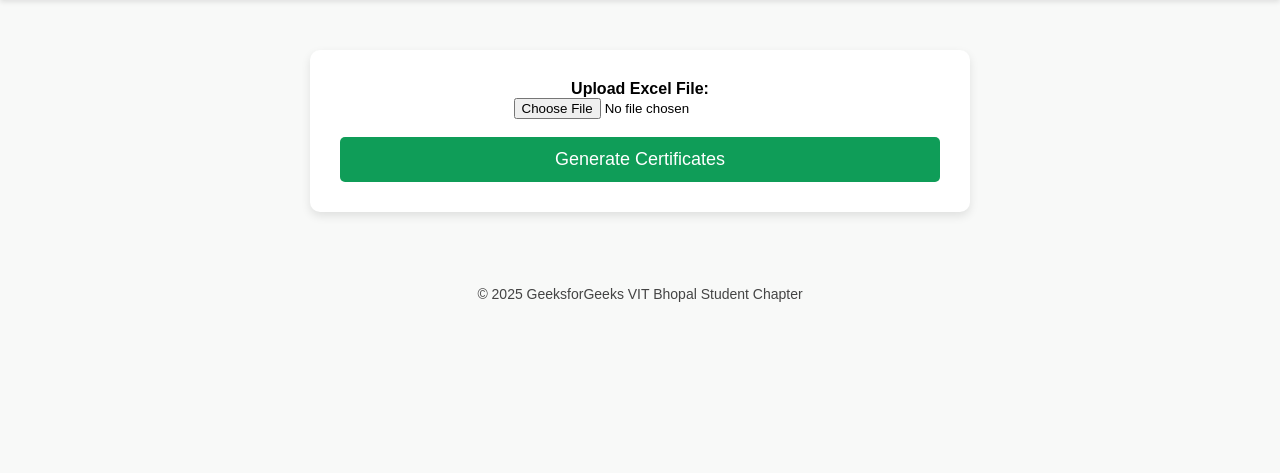
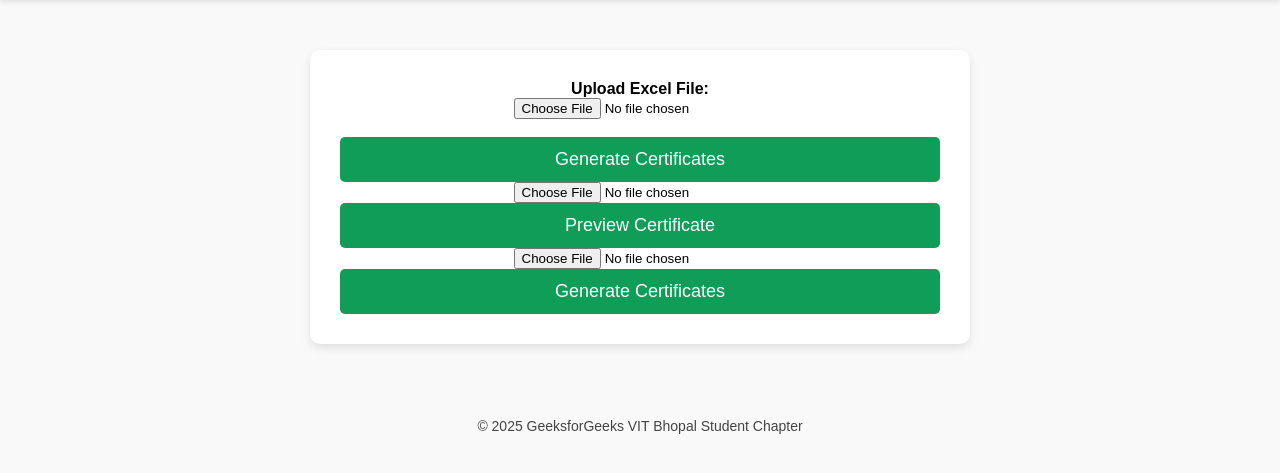
Before and after one commit to Akanksha-Shahi/certificate-generator, a Flask app: page / in a window 1280 px wide. Shown: the part 100-573 px from the top of the page. Run offline with Flask 3, Linux system fonts and the light colour scheme.

Commit message:
Update index.html

```diff
--- a/templates/index.html
+++ b/templates/index.html
@@ -21,6 +21,15 @@
       <br><br>
       <button type="submit" class="gfg-btn">Generate Certificates</button>
     </form>
+    <form action="/preview" method="post" enctype="multipart/form-data" target="_blank">
+  <input type="file" name="excel" id="excel" required>
+  <button type="submit" class="gfg-btn">Preview Certificate</button>
+</form>
+
+<form action="/generate" method="post" enctype="multipart/form-data">
+  <input type="file" name="excel" id="excel" required>
+  <button type="submit" class="gfg-btn">Generate Certificates</button>
+</form>
   </main>
 
   <!-- Footer -->
```
